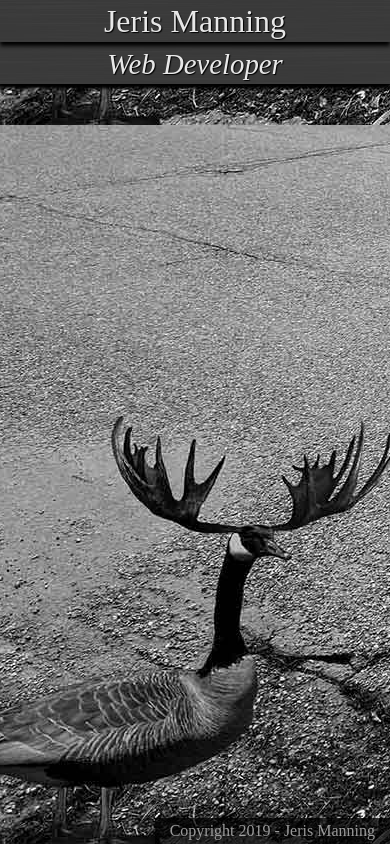
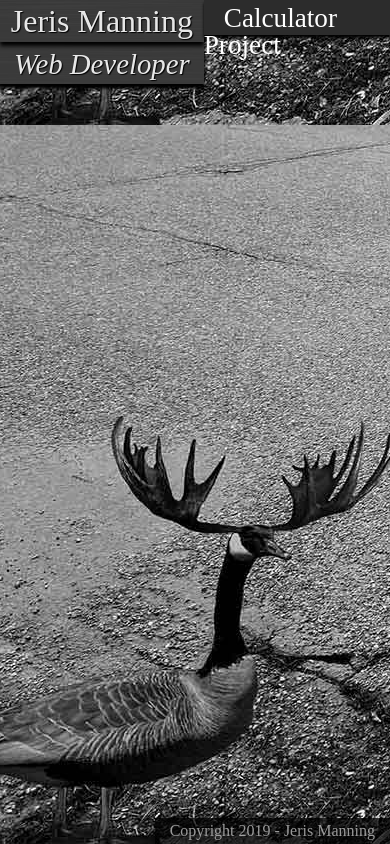
Before and after one commit to Jeris-Manning/home, a plain HTML site: page index.html in a window 390 px wide. Drawn offline with Linux system fonts and the light colour scheme.

```diff
--- a/index.html
+++ b/index.html
@@ -5,7 +5,8 @@
       href="https://fonts.googleapis.com/css?family=Spectral:200i,300&display=swap"
       rel="stylesheet"
     />
-    <link rel="shortcut icon" href="favicon.png" type="image/x-icon">
+    <link rel="shortcut icon" href="favicon.png" type="image/x-icon" />
+    <link rel="stylesheet" href="reset.css" />
     <link rel="stylesheet" href="style.css" />
     <meta charset="UTF-8" />
     <meta name="viewport" content="width=device-width, initial-scale=1.0" />
@@ -15,12 +16,14 @@
   <body>
     <main>
       <header>
+        <div class="title">
           <h1>Jeris Manning</h1>
           <h2>Web Developer</h2>
-    </header>
-    <footer>
-            <p>Copyright 2019 - Jeris Manning</p>
-          </footer>
+        </div>
+        <nav><a href="https://lambda-calculator.thegoosemoose.now.sh/">Calculator Project</a></nav>
+      <footer>
+        <p>Copyright 2019 - Jeris Manning</p>
+      </footer>
     </main>
   </body>
 </html>
--- /dev/null
+++ b/reset.css
@@ -0,0 +1,49 @@
+/* http://meyerweb.com/eric/tools/css/reset/
+   v2.0 | 20110126
+   License: none (public domain)
+*/
+
+html, body, div, span, applet, object, iframe,
+h1, h2, h3, h4, h5, h6, p, blockquote, pre,
+a, abbr, acronym, address, big, cite, code,
+del, dfn, em, img, ins, kbd, q, s, samp,
+small, strike, strong, sub, sup, tt, var,
+b, u, i, center,
+dl, dt, dd, ol, ul, li,
+fieldset, form, label, legend,
+table, caption, tbody, tfoot, thead, tr, th, td,
+article, aside, canvas, details, embed,
+figure, figcaption, footer, header, hgroup,
+menu, nav, output, ruby, section, summary,
+time, mark, audio, video {
+	margin: 0;
+	padding: 0;
+	border: 0;
+	font-size: 100%;
+	font: inherit;
+	vertical-align: baseline;
+	text-decoration: none;
+}
+/* HTML5 display-role reset for older browsers */
+article, aside, details, figcaption, figure,
+footer, header, hgroup, menu, nav, section {
+	display: block;
+}
+body {
+	line-height: 1;
+}
+ol, ul {
+	list-style: none;
+}
+blockquote, q {
+	quotes: none;
+}
+blockquote:before, blockquote:after,
+q:before, q:after {
+	content: '';
+	content: none;
+}
+table {
+	border-collapse: collapse;
+	border-spacing: 0;
+}
--- a/style.css
+++ b/style.css
@@ -1,130 +1,8 @@
-html,
-body,
-div,
-span,
-applet,
-object,
-iframe,
-h1,
-h2,
-h3,
-h4,
-h5,
-h6,
-p,
-blockquote,
-pre,
-a,
-abbr,
-acronym,
-address,
-big,
-cite,
-code,
-del,
-dfn,
-em,
-img,
-ins,
-kbd,
-q,
-s,
-samp,
-small,
-strike,
-strong,
-sub,
-sup,
-tt,
-var,
-b,
-u,
-i,
-center,
-dl,
-dt,
-dd,
-ol,
-ul,
-li,
-fieldset,
-form,
-label,
-legend,
-table,
-caption,
-tbody,
-tfoot,
-thead,
-tr,
-th,
-td,
-article,
-aside,
-canvas,
-details,
-embed,
-figure,
-figcaption,
-footer,
-header,
-hgroup,
-menu,
-nav,
-output,
-ruby,
-section,
-summary,
-time,
-mark,
-audio,
-video {
-  margin: 0;
-  padding: 0;
-  border: 0;
-  font-size: 100%;
-  font: inherit;
-  vertical-align: baseline;
-}
-/* HTML5 display-role reset for older browsers */
-article,
-aside,
-details,
-figcaption,
-figure,
-footer,
-header,
-hgroup,
-menu,
-nav,
-section {
-  display: block;
-}
-body {
-  line-height: 1;
-}
-ol,
-ul {
-  list-style: none;
-}
-blockquote,
-q {
-  quotes: none;
-}
-blockquote:before,
-blockquote:after,
-q:before,
-q:after {
-  content: '';
-  content: none;
-}
-table {
-  border-collapse: collapse;
-  border-spacing: 0;
-}
 
 /* ------------------------------------------------------------------------------------------------------ */
-body{min-width: 300px;}
+body {
+  min-width: 300px;
+}
 main {
   min-height: 100vh;
   width: auto;
@@ -134,14 +12,43 @@
   min-width: 300px;
 }
 
+header {
+  display: flex;
+
+}
+
+nav {
+  width: 75%;
+  height: 30px;
+  background-color: rgb(44, 44, 44);
+  box-shadow: 0px 3px 3px 0px black;
+  padding-top: 5px;
+
+
+
+}
+
+nav a {
+  color: white;
+  font-family: 'Spectral', serif;
+  font-weight: 300;
+  font-size: 1.7rem;
+  margin-left: 20px;
+
+}
+
+nav a:hover {
+  color: rgb(117, 117, 243);
+}
+
 @media only screen and (max-width: 700px) {
   main {
     background-position: 11% bottom;
   }
 }
-main header {
+header .title {
   width: 320px;
-  position: absolute;
+  /* position: absolute; */
   left: 0;
   top: 0;
   box-shadow: 0px 3px 3px 0px black;
@@ -154,7 +61,7 @@
     background-position: bottom right;
   }
 
-  main header {
+  header {
     width: 100vw;
   }
 }
```
Lines whose indentation alone changed are shown as unchanged.
